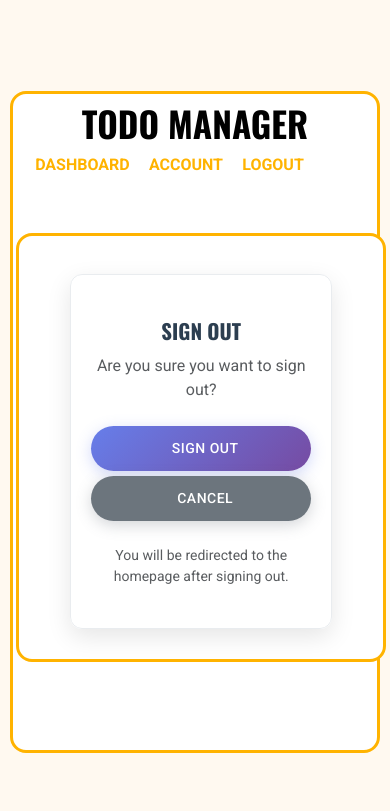
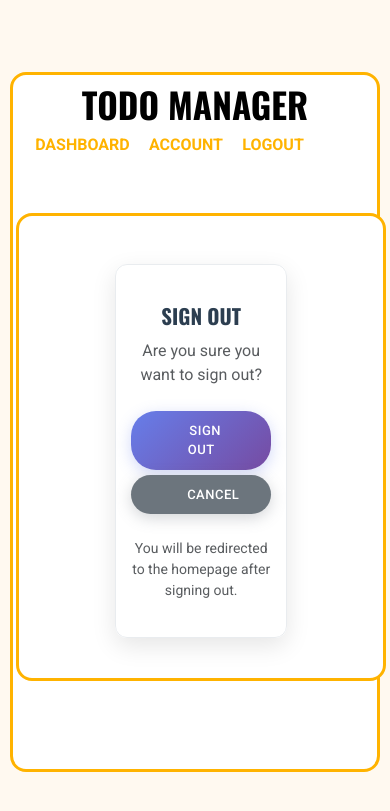
Before and after one commit to FatimahMohamed/To-do-list, a Django app: page /accounts/logout/ in a window 390 px wide. Shown: the top 811 px of the page. Run offline with Django 4.2, Linux system fonts and the light colour scheme; the visitor is signed in with stand-in values (Sample User, id 1).

Commit message:
Increase margins significantly to prevent border overlap
- Increase form margins from 40px to 60px on all sides
- Reduce container width from col-md-6 to col-md-5 col-lg-4
- Reduce max-width from 450px to 400px for more compact form
- Add 30px padding to outer container for extra spacing
- Reduce padding from 30px to 25px to compensate for larger margins
- Update mobile margins from 30px 40px to 40px 50px
- Increase mobile column padding from 20px to 25px
- Reduce mobile button padding for better proportions

```diff
--- a/templates/account/logout.html
+++ b/templates/account/logout.html
@@ -4,9 +4,9 @@
 {% block title %}Logout - Task Organizer{% endblock %}
 
 {% block content %}
-<div class="container mt-5 mb-5">
+<div class="container mt-5 mb-5" style="padding: 0 30px;">
     <div class="row justify-content-center">
-        <div class="col-md-6 col-lg-5">
+        <div class="col-md-5 col-lg-4">
             <div class="form-container">
                 <div class="text-center mb-4">
                     <i class="fas fa-sign-out-alt fa-3x text-secondary mb-3"></i>
@@ -44,12 +44,12 @@
     .form-container {
         background: rgba(255, 255, 255, 0.95);
         border-radius: 12px;
-        padding: 30px;
+        padding: 25px;
         box-shadow: 0 8px 25px rgba(0, 0, 0, 0.1);
         border: 1px solid #e9ecef;
-        margin: 40px 40px;
+        margin: 60px 60px;
         backdrop-filter: blur(10px);
-        max-width: 450px;
+        max-width: 400px;
         margin-left: auto;
         margin-right: auto;
     }
@@ -97,19 +97,19 @@
 
     @media (max-width: 768px) {
         .form-container {
-            margin: 30px 40px;
-            padding: 25px 20px;
+            margin: 40px 50px;
+            padding: 20px 15px;
             max-width: none;
         }
 
         .btn-lg {
-            padding: 12px 25px;
-            font-size: 14px;
+            padding: 10px 20px;
+            font-size: 13px;
             margin: 5px;
         }
 
-        .col-md-6 {
-            padding: 0 20px;
+        .col-md-5 {
+            padding: 0 25px;
         }
 
         .btn.me-3 {
```
